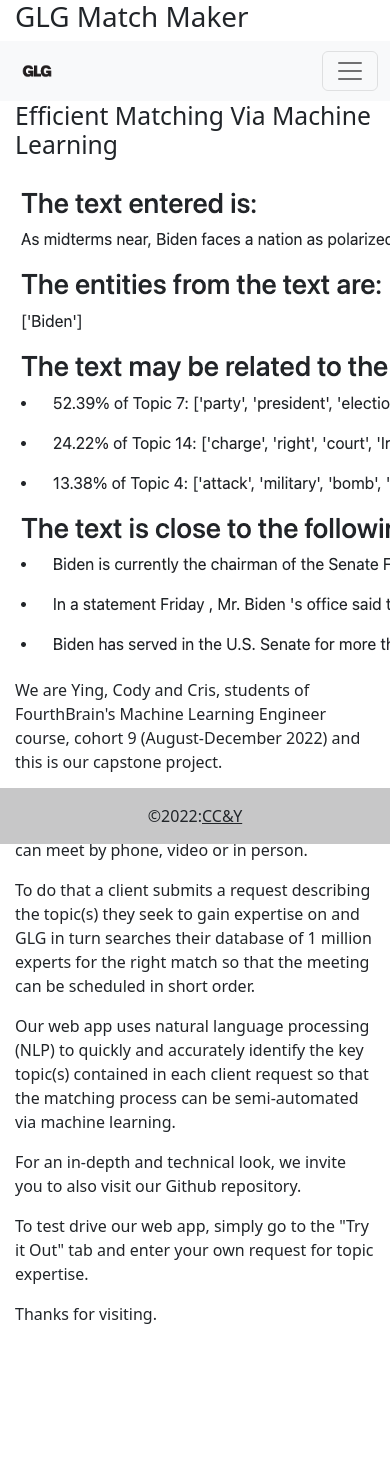
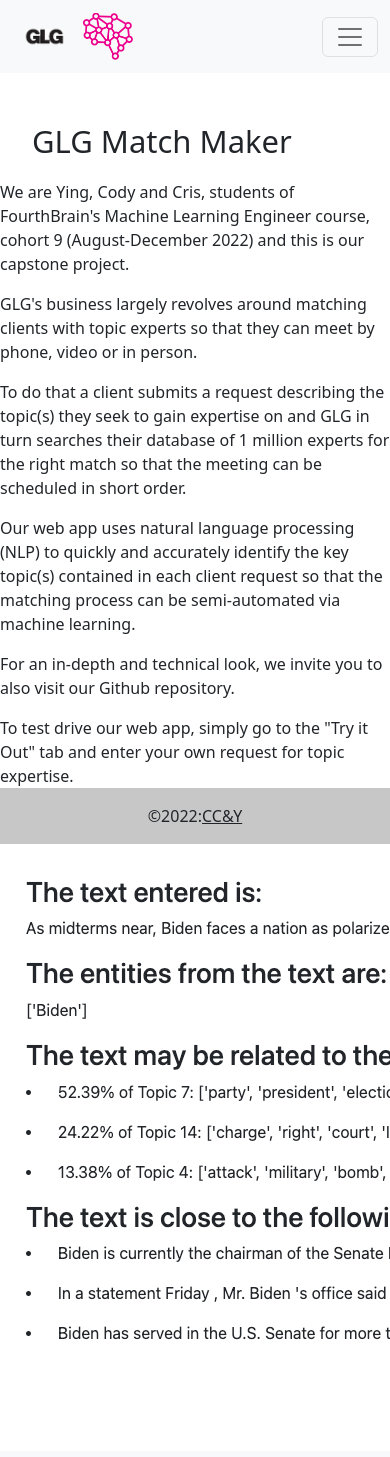
Before and after one commit to LaplaceCherub/glg-project, a Flask app: page / in a window 390 px wide; the page is wider, and only the part inside the window is pictured. After the commit the page ends 1340 px from the top of that part, so only its background shows below. Run offline with Flask 2, Linux system fonts and the light colour scheme; some libraries are stand-ins or nearby versions.

Commit message:
fontpage

```diff
--- a/flask_app/static/styles.css
+++ b/flask_app/static/styles.css
@@ -1,18 +1,19 @@
-#glg_logo {
-    max-width: 50px;
-    max-height: auto;
+
+body {
+    padding-bottom: 100px;
 }
 
-#global_header {
-    padding-left: 15px;
+
+h1 {
+    font-weight: 400;
 }
 
+
+.page-title {
+    margin: 50px auto 20px 20px;
+}
 .page_header {
     padding-left: 15px;
-}
-
-#home_text {
-    padding: 15px;
 }
 
 .team_image {
@@ -29,9 +30,7 @@
     padding: 50px;
 }
 
-body {
-    padding-bottom: 100px;
-}
+
 
 .btn {
     margin-top: 10px;
@@ -44,3 +43,44 @@ body {
 .text_result {
     padding-left: 15px;
 }
+
+#home_text {
+    padding: 15px;
+}
+
+
+#global_header {
+    padding-left: 15px;
+}
+
+
+/*navbar dropdown-menu*/
+
+.navbar {
+    letter-spacing: .05rem;
+    font-size: 1rem;
+    font-weight: 400;
+}
+
+.navbar-nav li {
+    padding-left: 1rem;
+}
+
+.nav-link:hover {
+    color: #009DAE;
+}
+
+.nav-link:active {
+    color: #009DAE;
+}
+
+
+#fb_logo {
+    max-width: 50px;
+    max-height: auto;
+}
+
+#glg_logo {
+    max-width: 65px;
+    max-height: auto;
+}
--- a/flask_app/templates/base.html
+++ b/flask_app/templates/base.html
@@ -12,15 +12,20 @@
 </head>
 
 <body>
-  <h1 id="global_header">GLG Match Maker</h1>
   <nav class="navbar navbar-expand-lg bg-light">
     <div class="container-fluid">
-      <a class="navbar-brand" href="/"><img id="glg_logo" alt="GLG logo" src="../static/glg_logo.png"></a>
+      <a class="navbar-brand" href="#">
+        <img id="glg_logo" alt="GLG logo" src="../static/glg_logo.png">
+        <img id="fb_logo" alt="FourthBrain logo" src="../static/4b_logo.png">
+      </a>
       <button class="navbar-toggler" type="button" data-bs-toggle="collapse" data-bs-target="#navbarSupportedContent" aria-controls="navbarSupportedContent" aria-expanded="false" aria-label="Toggle navigation">
         <span class="navbar-toggler-icon"></span>
       </button>
       <div class="collapse navbar-collapse" id="navbarSupportedContent">
         <ul class="navbar-nav me-auto mb-2 mb-lg-0">
+          <li class="nav-item">
+            <a class="nav-link" aria-current="page" href="/">Home</a>
+          </li>
           <li class="nav-item">
             <a class="nav-link" aria-current="page" href="/team">Team</a>
           </li>
@@ -32,11 +37,14 @@
     </div>
   </nav>
 
-  <h2 class="page_header">
-    {%block header%}
+  <div class="container page-title">
+    <h1 class="display-5">
+        {%block header%}
 
-    {%endblock%}
-  </h2>
+        {%endblock%}
+      </h1>
+  </div>
+
 
   {%block content%}
 
@@ -52,4 +60,9 @@
   <!-- Copyright -->
 </footer>
 
+
+<script src="https://code.jquery.com/jquery-3.4.1.slim.min.js" integrity="sha384-J6qa4849blE2+poT4WnyKhv5vZF5SrPo0iEjwBvKU7imGFAV0wwj1yYfoRSJoZ+n" crossorigin="anonymous"></script>
+<script src="https://cdn.jsdelivr.net/npm/popper.js@1.16.0/dist/umd/popper.min.js" integrity="sha384-Q6E9RHvbIyZFJoft+2mJbHaEWldlvI9IOYy5n3zV9zzTtmI3UksdQRVvoxMfooAo" crossorigin="anonymous"></script>
+<script src="https://stackpath.bootstrapcdn.com/bootstrap/4.4.1/js/bootstrap.min.js" integrity="sha384-wfSDF2E50Y2D1uUdj0O3uMBJnjuUD4Ih7YwaYd1iqfktj0Uod8GCExl3Og8ifwB6" crossorigin="anonymous"></script>
+
 </html>
--- a/flask_app/templates/index.html
+++ b/flask_app/templates/index.html
@@ -2,13 +2,14 @@
 
 {%block title%}Home{%endblock%}
 
+
 {%block header%}
-    Efficient Matching Via Machine Learning
+GLG Match Maker
 {%endblock%}
 
 {%block content%}
-    <div class="clearfix" id="home_text">
-        <img src="../static/clustering_image.png" class="col-md-6 float-md-end mb-3 ms-md-3" alt="clustering example">
+<div class="row">
+    <div class="col-md-6">
         <p>We are Ying, Cody and Cris, students of FourthBrain's Machine Learning Engineer course, cohort 9 (August-December 2022) and this is our capstone project.</p>
         <p>GLG's business largely revolves around matching clients with topic experts so that they can meet by phone, video or in person.</p>
         <p>To do that a client submits a request describing the topic(s) they seek to gain expertise on and GLG in turn searches their database of 1 million experts for the right match so that the meeting can be scheduled in short order.</p>
@@ -16,5 +17,9 @@
         <p>For an in-depth and technical look, we invite you to also visit our Github repository.</p>
         <p>To test drive our web app, simply go to the "Try it Out" tab and enter your own request for topic expertise.</p>
         <p>Thanks for visiting.</p>
+    </div>
+    <div class="col-md-6">
+      <img src="../static/clustering_image.png" style="margin-left: 20px; margin-top: 28px;" alt="clustering example">
+    </div>
   </div>
 {%endblock%}
```
Also changed, not shown: flask_app/static/4b_logo.png (added).
